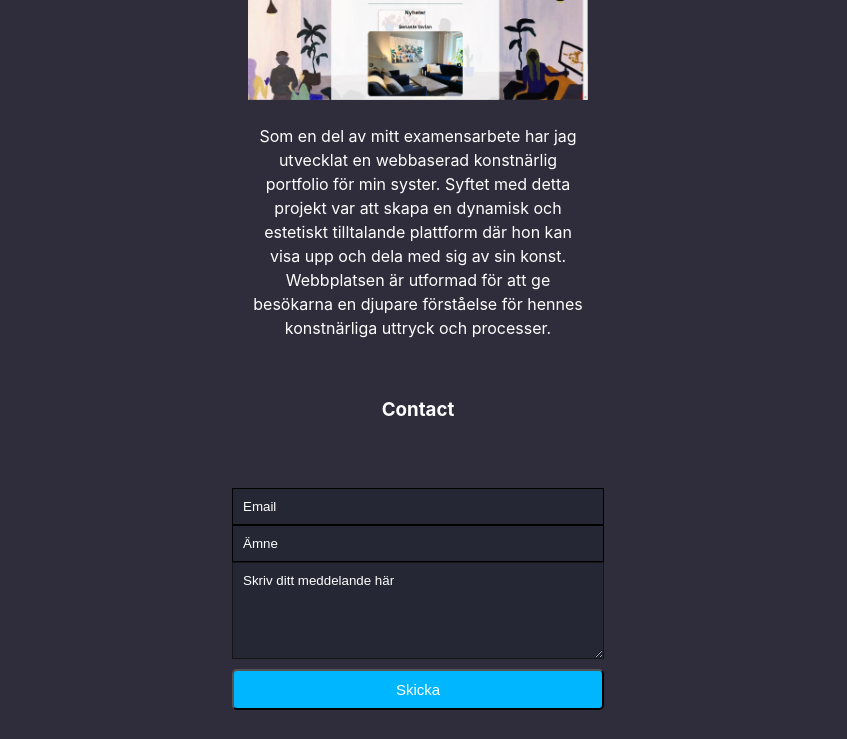
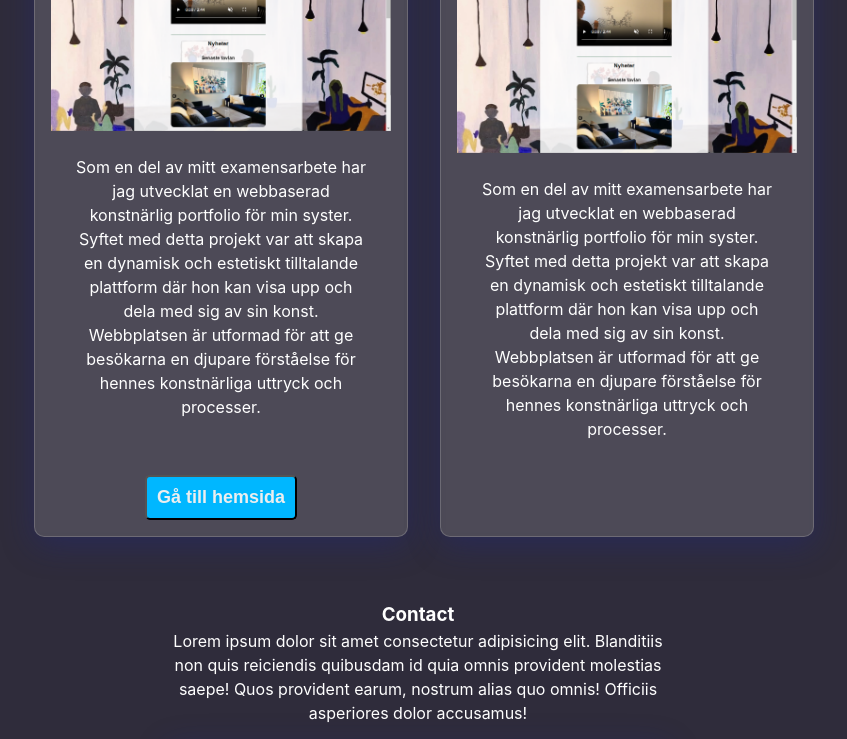
Before and after one commit to Stuuben/Portfolio-2, a React (Vite) app: page / in a window 1280 px wide. Shown: the part 1240-1979 px from the top of the page, without its empty margins (222-1069 px from the left). Built offline with nearby package versions, Linux system fonts and the light colour scheme.

Commit message:
add styling

```diff
--- a/src/pages/Contact.tsx
+++ b/src/pages/Contact.tsx
@@ -7,6 +7,12 @@ export const Contact = () => {
   return (
     <div className="contact-wrapper">
       <h3>Contact</h3>
+      <p className="contact-text">
+        Lorem ipsum dolor sit amet consectetur adipisicing elit. Blanditiis non
+        quis reiciendis quibusdam id quia omnis provident molestias saepe! Quos
+        provident earum, nostrum alias quo omnis! Officiis asperiores dolor
+        accusamus!
+      </p>
       <Form></Form>
     </div>
   );
--- a/src/pages/Projects.tsx
+++ b/src/pages/Projects.tsx
@@ -1,16 +1,41 @@
 export const Projects = () => {
   return (
     <div className="projects-wrapper">
-      {/* <div className="projects-inner"> */}
       <h3 style={{ textAlign: "center", paddingBottom: "1rem" }}>Projects</h3>
-      <div>
+      <div className="projects-inner">
+        {" "}
+        <div className="project-item">
+          <div className="center">
+            <h3>Examensarbete</h3>
+            <img src="/jstuub.png" alt="Josefins hemsida" width={340} />
+
+            <p className="description">
+              Som en del av mitt examensarbete har jag utvecklat en webbaserad
+              konstnärlig portfolio för min syster. Syftet med detta projekt var
+              att skapa en dynamisk och estetiskt tilltalande plattform där hon
+              kan visa upp och dela med sig av sin konst. Webbplatsen är
+              utformad för att ge besökarna en djupare förståelse för hennes
+              konstnärliga uttryck och processer.
+            </p>
+            <button className="button-project">
+              <a
+                className="link"
+                href="https://josefinstuborn.netlify.app/"
+                target="_blank"
+              >
+                Gå till hemsida
+              </a>
+            </button>
+          </div>
+        </div>
+        <div className="project-item">
           <div className="center">
             <a
               className="link"
               rel="stylesheet"
               href="https://josefinstuborn.netlify.app/"
             >
-            Josefins hemsida
+              Examensarbete
             </a>
             <img src="/jstuub.png" alt="Josefins hemsida" width={340} />
 
@@ -18,13 +43,13 @@ export const Projects = () => {
               Som en del av mitt examensarbete har jag utvecklat en webbaserad
               konstnärlig portfolio för min syster. Syftet med detta projekt var
               att skapa en dynamisk och estetiskt tilltalande plattform där hon
-            kan visa upp och dela med sig av sin konst. Webbplatsen är utformad
-            för att ge besökarna en djupare förståelse för hennes konstnärliga
-            uttryck och processer.
+              kan visa upp och dela med sig av sin konst. Webbplatsen är
+              utformad för att ge besökarna en djupare förståelse för hennes
+              konstnärliga uttryck och processer.
             </p>
           </div>
         </div>
       </div>
-    // </div>
+    </div>
   );
 };
--- a/src/scss/Contact.scss
+++ b/src/scss/Contact.scss
@@ -1,11 +1,13 @@
 .contact-wrapper {
   display: flex;
   justify-content: center;
+  margin-top: 3rem;
 }
 
 input {
   background-color: rgb(37, 39, 53);
   border: 1px solid black;
+
   color: white;
   width: 100%;
   ::placeholder {
@@ -24,6 +26,9 @@ textarea {
 }
 form {
   min-width: 300px;
+  border-top-left-radius: 10px;
+  border-top-right-radius: 10px;
+  padding: 2px;
 }
 
 .form-wrapper {
@@ -54,7 +59,15 @@ form {
 }
 
 .form-wrapper {
-  padding: 4rem;
+  padding: 1px;
+  background: rgba(255, 255, 255, 0.146);
+  box-shadow: 0 8px 32px 0 rgba(31, 38, 135, 0.37);
+  backdrop-filter: blur(2.5px);
+  -webkit-backdrop-filter: blur(2.5px);
+  border-radius: 10px;
+  border: 1px solid rgba(255, 255, 255, 0.18);
+  margin: 1rem;
+
   @media screen and (min-width: 680px) {
     width: 80%;
   }
@@ -62,3 +75,11 @@ form {
     max-width: 500px;
   }
 }
+
+.contact-text {
+  max-width: 300px;
+  text-align: center;
+  @media screen and (min-width: 680px) {
+    max-width: 500px;
+  }
+}
--- a/src/scss/Home.scss
+++ b/src/scss/Home.scss
@@ -102,12 +102,60 @@ h2 {
   max-width: 800px;
   // border: 1px solid red;
   // background-color: #7974ff93;
-  background: rgba(255, 255, 255, 0.3);
+
+  @media screen and (min-width: 768px) {
+    display: flex;
+    flex-direction: row;
+  }
+}
+.project-item {
+  max-width: 390px;
+  display: flex;
+  flex-direction: column;
+  justify-content: center;
+  align-items: center;
+  padding: 1rem;
+  margin: 1rem;
+  background: rgba(255, 255, 255, 0.146);
   box-shadow: 0 8px 32px 0 rgba(31, 38, 135, 0.37);
   backdrop-filter: blur(2.5px);
   -webkit-backdrop-filter: blur(2.5px);
   border-radius: 10px;
   border: 1px solid rgba(255, 255, 255, 0.18);
+}
+.button-project {
+  // display: inline-block;
+  // padding: 10px 20px;
+  // font-size: 18px;
+  // cursor: pointer;
+  // text-align: center;
+  // text-decoration: none;
+  // outline: none;
+  // color: #fff;
+  // background-color: rgb(0, 183, 255);
+  // border: none;
+  // border-radius: 5px;
+
+  padding: 10px;
+  border-radius: 5px;
+  background-color: rgb(0, 183, 255);
+  font-size: 15px;
+  color: white;
+  cursor: pointer;
+  transition: background-color 0.3s ease;
+}
+
+/* Hover Effect */
+.button-project:hover {
+  // background-color: #1271ca;
+  // box-shadow: 0 1px 10px 3px #1269c6;
+  background-color: rgb(1, 137, 190);
+}
+
+/* Focus State */
+.button-project:focus {
+  outline: none;
+  box-shadow: 0 0 0 3px rgba(0, 123, 255, 0.5);
 }
 
 .center {
@@ -126,13 +174,13 @@ h2 {
 
 .link {
   color: rgb(236, 238, 239);
+  font-size: 18px;
 }
 .home-hero {
   min-height: 90vh;
   display: flex;
   flex-direction: column;
   align-items: center;
-
   justify-content: center;
 }
 
```
Lines whose indentation alone changed are shown as unchanged.
